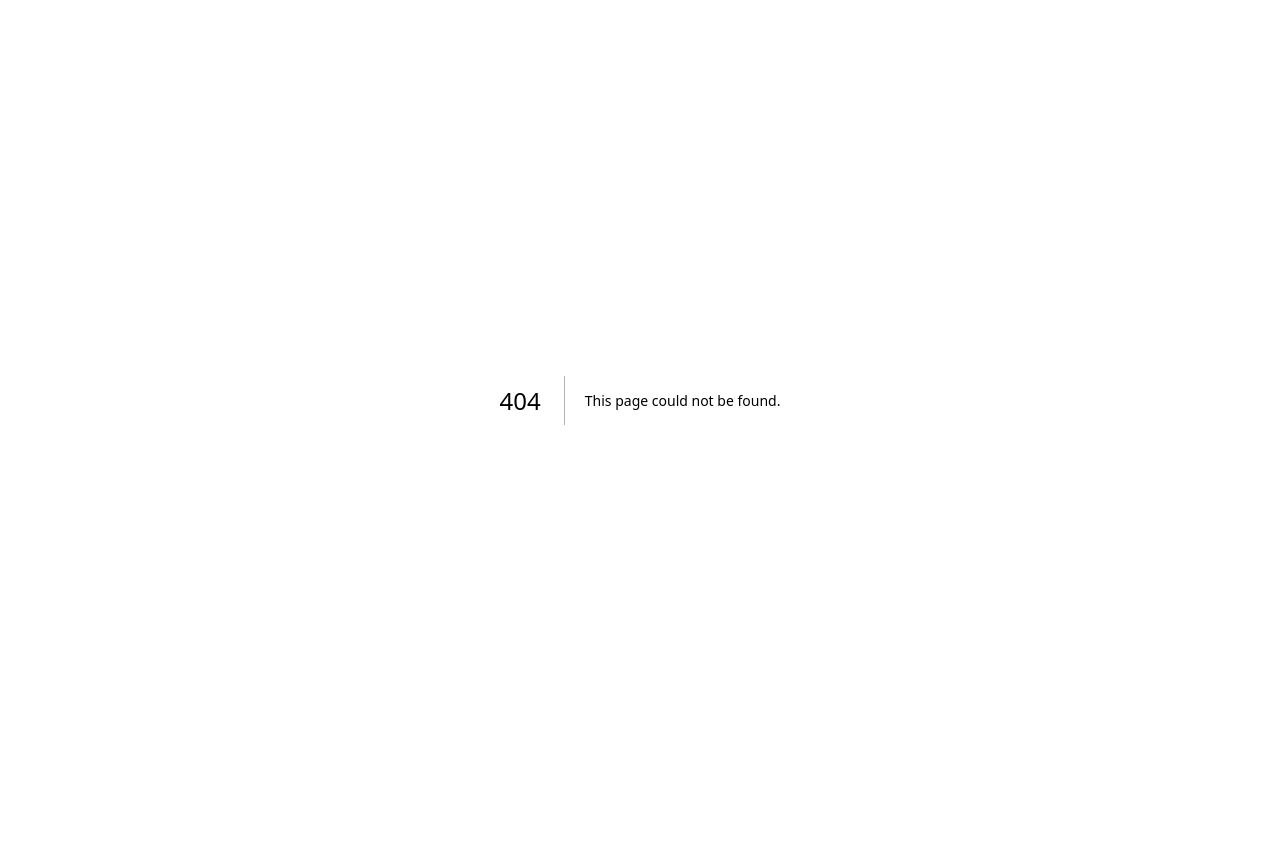
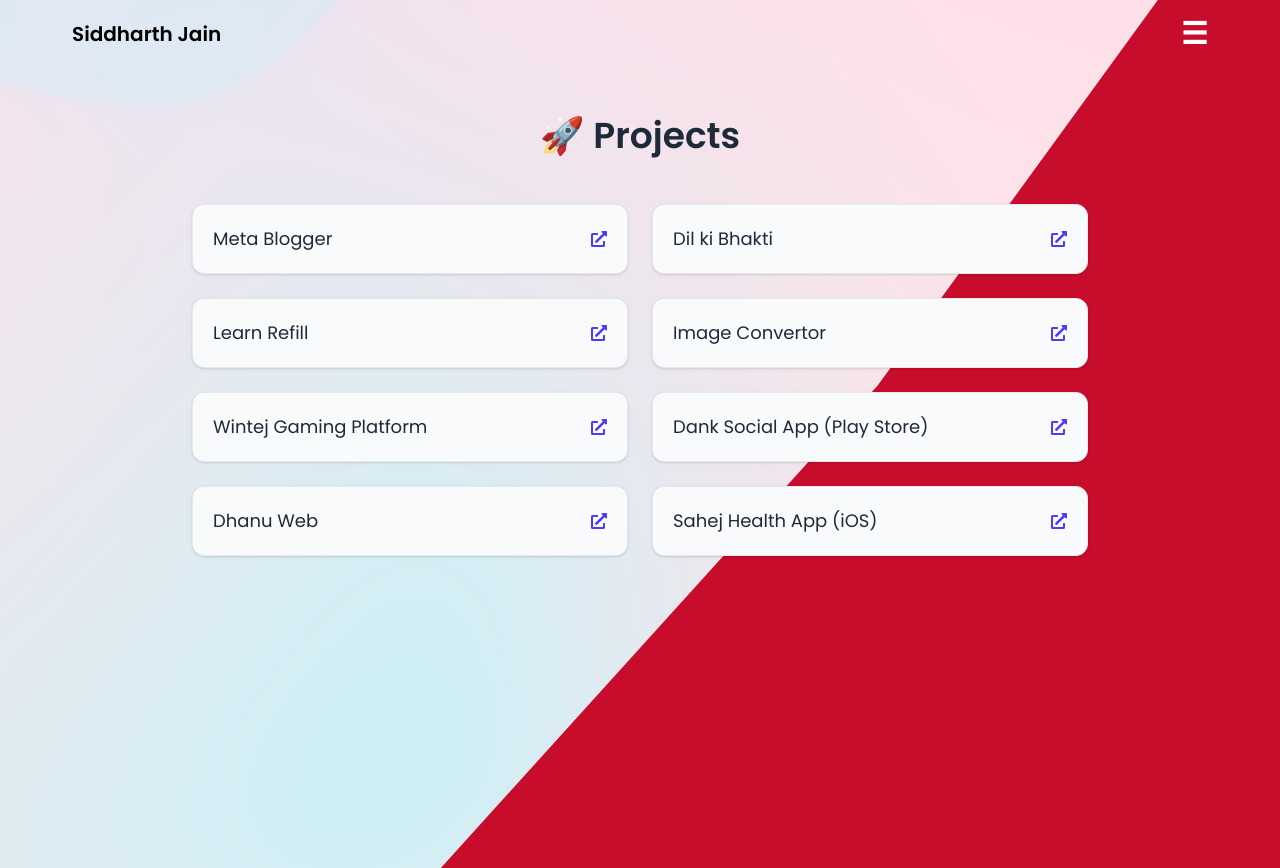
Before and after one commit to infosiddjain/Portfolio, a Next.js app: page /projects in a window 1280 px wide. Before the commit this address had no page. Before the commit the page ends 800 px from the top, so only its background shows below. Built offline with nearby package versions, Linux system fonts and the light colour scheme; a web font is replaced by a local one.

Commit message:
feat: projects page make it

```diff
--- /dev/null
+++ b/src/app/certificates/page.js
@@ -0,0 +1,65 @@
+"use client";
+import React from "react";
+import { motion } from "framer-motion";
+import { FaCertificate } from "react-icons/fa";
+import { MainLayout } from "@/layouts";
+
+const certificates = [
+  {
+    title: "MERN Stack Certification",
+    provider: "Udemy",
+  },
+  {
+    title: "React Native Specialist Certification",
+    provider: "Udemy",
+  },
+  {
+    title: "Digital Marketing Certification",
+    provider: "Udemy",
+  },
+  {
+    title: "Web Development Bootcamp",
+    provider: "Udemy",
+  },
+  {
+    title: "Hi-Tech Certification",
+    provider: "Hi-Tech Ghaziabad",
+  },
+];
+
+const CertificatesPage = () => {
+  return (
+    <MainLayout>
+      <section className="min-h-screen py-12 px-6 ">
+        <h2 className="text-4xl font-bold text-center mb-12 text-gray-800">
+          🏅 Certifications
+        </h2>
+
+        <div className="grid grid-cols-1 md:grid-cols-2 lg:grid-cols-3 gap-8 max-w-6xl mx-auto">
+          {certificates.map((cert, index) => (
+            <motion.div
+              key={index}
+              initial={{ opacity: 0, y: 30 }}
+              whileInView={{ opacity: 1, y: 0 }}
+              viewport={{ once: true }}
+              transition={{ duration: 0.4, delay: index * 0.2 }}
+              className="bg-white rounded-xl shadow-md p-6 flex items-start gap-4 hover:shadow-xl transition-shadow"
+            >
+              <div className="p-3 bg-indigo-100 rounded-full">
+                <FaCertificate className="text-indigo-600 text-2xl" />
+              </div>
+              <div>
+                <h3 className="text-lg font-semibold text-gray-800">
+                  {cert.title}
+                </h3>
+                <p className="text-sm text-gray-500">{cert.provider}</p>
+              </div>
+            </motion.div>
+          ))}
+        </div>
+      </section>
+    </MainLayout>
+  );
+};
+
+export default CertificatesPage;
--- /dev/null
+++ b/src/app/projects/page.js
@@ -0,0 +1,75 @@
+"use client";
+import React from "react";
+import { FaExternalLinkAlt } from "react-icons/fa";
+import { motion } from "framer-motion";
+import { MainLayout } from "@/layouts";
+
+const projects = [
+  {
+    name: "Meta Blogger",
+    url: "https://www.metablogger.in/",
+  },
+  {
+    name: "Dil ki Bhakti",
+    url: "https://www.dilkibhakti.in/",
+  },
+  {
+    name: "Learn Refill",
+    url: "https://www.learnrefill.com/",
+  },
+  {
+    name: "Image Convertor",
+    url: "https://www.imageconvertor.xyz/",
+  },
+  {
+    name: "Wintej Gaming Platform",
+    url: "https://www.wintej.com/",
+  },
+  {
+    name: "Dank Social App (Play Store)",
+    url: "https://play.google.com/store/apps/details?id=com.joindank.dankapp&pcampaignid=web_share",
+  },
+  {
+    name: "Dhanu Web",
+    url: "https://dhanucoin.in/",
+  },
+  {
+    name: "Sahej Health App (iOS)",
+    url: "https://apps.apple.com/in/app/sahej-health-app/id6469026236",
+  },
+];
+
+const ProjectsPage = () => {
+  return (
+    <MainLayout>
+      <div className="min-h-screen py-12 px-6 ">
+        <h2 className="text-4xl font-bold text-center text-gray-800 mb-12">
+          🚀 Projects
+        </h2>
+
+        <div className="max-w-4xl mx-auto grid gap-6 grid-cols-1 md:grid-cols-2">
+          {projects.map((project, index) => (
+            <motion.a
+              href={project.url}
+              target="_blank"
+              rel="noopener noreferrer"
+              key={index}
+              initial={{ opacity: 0, y: 30 }}
+              whileInView={{ opacity: 1, y: 0 }}
+              viewport={{ once: true }}
+              transition={{ duration: 0.3, delay: index * 0.1 }}
+              className="border border-gray-200 hover:border-indigo-500 p-5 rounded-xl shadow-sm hover:shadow-lg transition-all flex items-center justify-between gap-4 bg-gray-50"
+            >
+              <span className="text-lg font-medium text-gray-800">
+                {project.name}
+              </span>
+              <FaExternalLinkAlt className="text-indigo-600" />
+            </motion.a>
+          ))}
+        </div>
+      </div>
+    </MainLayout>
+  );
+};
+
+export default ProjectsPage;
--- a/src/components/navbar.tsx
+++ b/src/components/navbar.tsx
@@ -18,6 +18,7 @@ export const NavBar = () => {
     { label: "Skills", path: "/skills" },
     { label: "Education", path: "/education" },
     { label: "Experience", path: "/experience" },
+    { label: "Projects", path: "/projects" },
     { label: "Certificates", path: "/certificates" },
   ];
 
```
